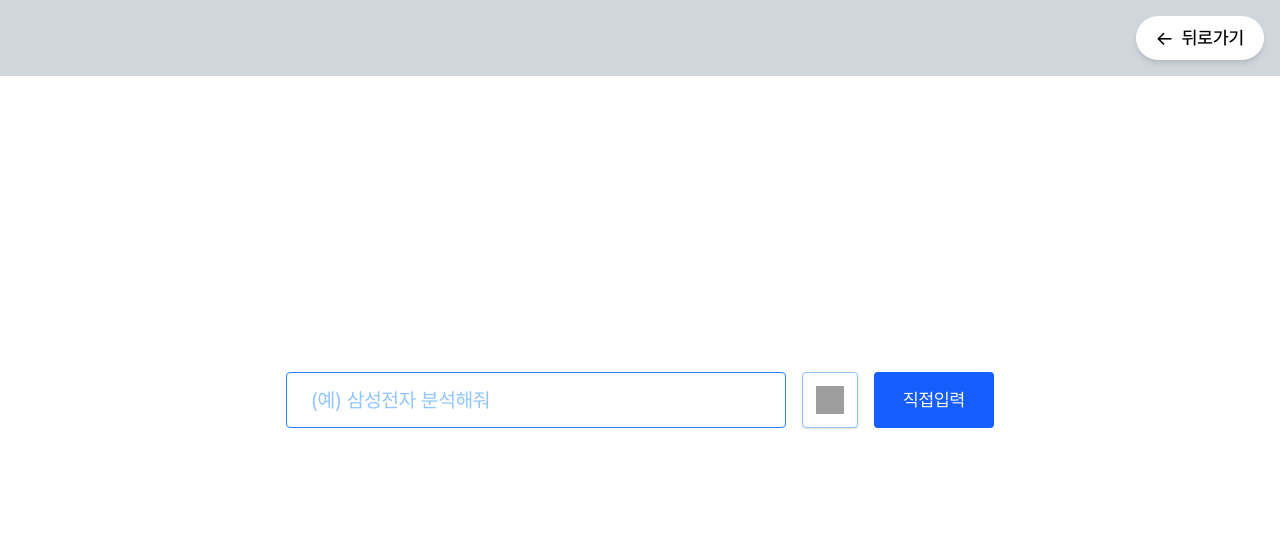
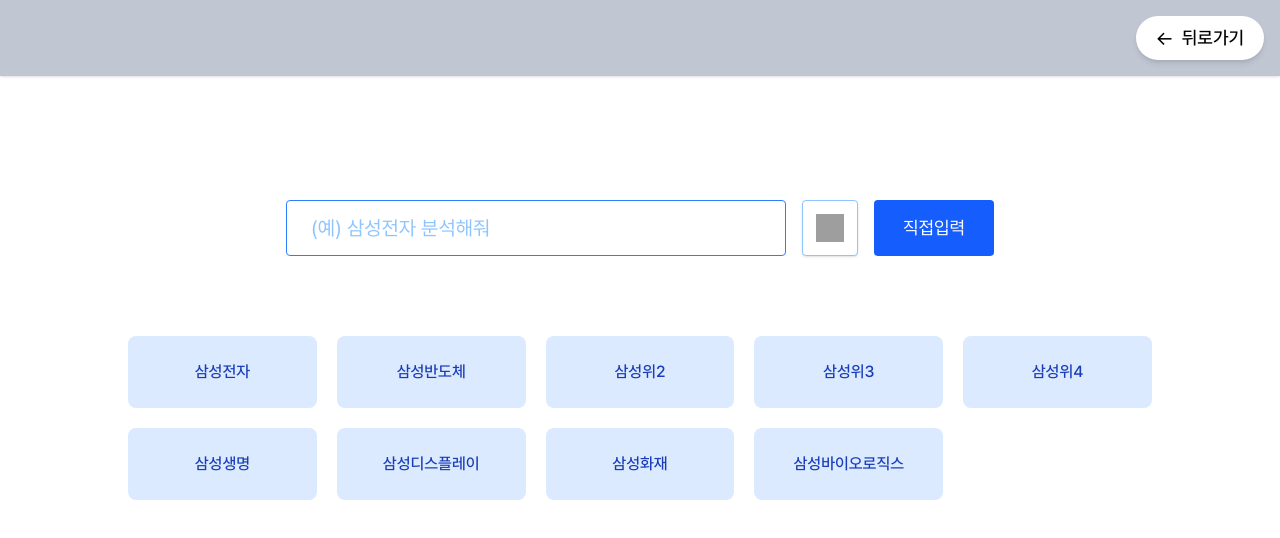
Before and after one commit to advanced-AI-Group-1/final-project-frontend, a React (Vite) app: page /search in a window 1280 px wide. Before the commit this address led to /. Shown: the top 538 px of the page. Built offline with nearby package versions, Linux system fonts and the light colour scheme; grey boxes are pictures that could not be loaded.

Commit message:
[건민]기업 리스트 페이지 작성

```diff
--- a/src/pages/MainPage.tsx
+++ b/src/pages/MainPage.tsx
@@ -1,10 +1,13 @@
-// src/pages/MainPage.tsx
 import React from "react";
+import { useNavigate } from "react-router-dom";
 import Header from "../shared/components/Header";
 
 const MainPage = () => {
+  const navigate = useNavigate();
+
   const handleSearch = () => {
     console.log("검색 버튼 클릭됨");
+    navigate("/search");
   };
 
   const handleDirectInput = () => {
@@ -16,15 +19,27 @@
   };
 
   return (
-    <div className="min-h-screen bg-white relative">
+    <div
+      className="min-h-screen bg-cover bg-center bg-no-repeat relative"
+      style={{
+        backgroundImage:
+          "url('https://spp.cmu.ac.th/wp-content/uploads/2020/06/smart-city-01-scaled.jpg')",
+          // "url('https://dnewpydm90vfx.cloudfront.net/wp-content/uploads/2024/07/shutterstock_1792992196-2-1.jpg')",
+          // "url('https://cdn.epnc.co.kr/news/photo/201909/92056_82752_5312.jpg')",
+          // "url('https://www.fashionbiz.co.kr/images/articleImg/textImg/1727833838347-0-1.jpg')",
+        }}
+    >
       <Header onBack={handleBack} />
 
       <div className="absolute top-1/2 left-1/2 -translate-x-1/2 -translate-y-1/2">
-        <div className="flex flex-row items-center space-x-4 flex-nowrap">
+        <div className="flex flex-row items-center space-x-4 flex-nowrap bg-white/80 p-4 rounded-xl shadow-lg backdrop-blur-sm">
           <input
             type="text"
             placeholder="(예) 삼성전자 분석해줘"
             className="border border-blue-500 rounded px-6 h-14 w-[500px] text-xl placeholder-blue-300"
+            onKeyDown={(e) => {
+              if (e.key === "Enter") handleSearch();
+            }}
           />
 
           <button
--- /dev/null
+++ b/src/pages/SearchResultPage.tsx
@@ -0,0 +1,69 @@
+import React, { useState } from "react";
+import { useNavigate } from "react-router-dom";
+import { dummyRelatedCompanies } from "@/shared/data/relatedCompanies";
+import Header from "@/shared/components/Header";
+
+const SearchResultPage = () => {
+  const navigate = useNavigate();
+  const [input, setInput] = useState("");
+  const relatedList = dummyRelatedCompanies.relatedCompanies;
+
+  const handleBack = () => {
+    navigate("/");
+  };
+
+  return (
+    <div className="min-h-screen bg-white flex flex-col">
+      {/* 헤더 */}
+      <Header onBack={handleBack} />
+
+      {/* 콘텐츠 */}
+      <div className="w-full flex flex-col items-center justify-start px-6 py-6">
+        <div className="w-full max-w-screen-lg">
+          {/* 검색창 */}
+          <div className="flex flex-row items-center justify-center mt-25 mb-20 space-x-4">
+            <input
+              type="text"
+              placeholder="(예) 삼성전자 분석해줘"
+              value={input}
+              onChange={(e) => setInput(e.target.value)}
+              className="border border-blue-500 rounded px-6 h-14 w-[500px] text-xl placeholder-blue-300"
+            />
+
+            {/* 이미지 검색 버튼 */}
+            <button
+              className="bg-white w-14 h-14 rounded flex items-center justify-center border border-blue-300 shadow hover:bg-blue-100 transition"
+            >
+              <img
+                src="https://cdn-icons-png.flaticon.com/512/17320/17320840.png"
+                alt="검색 아이콘"
+                className="w-7 h-7"
+              />
+            </button>
+
+            {/* 직접입력 버튼 */}
+            <button
+              className="bg-blue-600 text-white text-lg w-[120px] h-14 rounded whitespace-nowrap"
+            >
+              직접입력
+            </button>
+          </div>
+
+          {/* 카드 리스트 */}
+          <div className="grid grid-cols-3 sm:grid-cols-4 md:grid-cols-5 gap-5">
+            {relatedList.map((company) => (
+              <div
+                key={company.id}
+                className="bg-blue-100 rounded-lg text-center py-6 px-4 text-blue-800 font-medium cursor-pointer hover:bg-blue-200 transition"
+              >
+                {company.name}
+              </div>
+            ))}
+          </div>
+        </div>
+      </div>
+    </div>
+  );
+};
+
+export default SearchResultPage;
--- a/src/shared/components/Header.tsx
+++ b/src/shared/components/Header.tsx
@@ -1,4 +1,3 @@
-// src/shared/components/Header.tsx
 import React from "react";
 
 interface HeaderProps {
@@ -7,7 +6,7 @@
 
 const Header: React.FC<HeaderProps> = ({ onBack }) => {
   return (
-    <div className="bg-gray-300 p-4 flex justify-end">
+    <div className="bg-slate-500/40 p-4 flex justify-end shadow-sm">
       <button
         onClick={onBack}
         className="flex items-center space-x-2 bg-white text-black px-5 py-2 rounded-full shadow-md hover:bg-gray-100 transition"
--- a/src/shared/components/PageRouter.tsx
+++ b/src/shared/components/PageRouter.tsx
@@ -1,12 +1,14 @@
 import React from 'react';
 import { Navigate, Route, Routes } from 'react-router-dom';
 import MainPage from '@pages/MainPage.tsx';
+import SearchResultPage from '@pages/SearchResultPage.tsx';
 
 const PageRouter: React.FC = () => {
   return (
     <Routes>
       <Route path='/' element={<MainPage />} />
       {/* 여기에 routing 추가 */}
+      <Route path='/search' element={<SearchResultPage />} />
       <Route path='*' element={<Navigate to='/' replace />} />
     </Routes>
   );
--- /dev/null
+++ b/src/shared/data/relatedCompanies.ts
@@ -0,0 +1,16 @@
+// src/shared/data/relatedCompanies.ts
+
+export const dummyRelatedCompanies = {
+  keyword: "삼성전자",
+  relatedCompanies: [
+    { id: "001", name: "삼성전자" },
+    { id: "002", name: "삼성반도체" },
+    { id: "003", name: "삼성위2" },
+    { id: "004", name: "삼성위3" },
+    { id: "005", name: "삼성위4" },
+    { id: "006", name: "삼성생명" },
+    { id: "007", name: "삼성디스플레이" },
+    { id: "008", name: "삼성화재" },
+    { id: "009", name: "삼성바이오로직스" },
+  ],
+};
```
